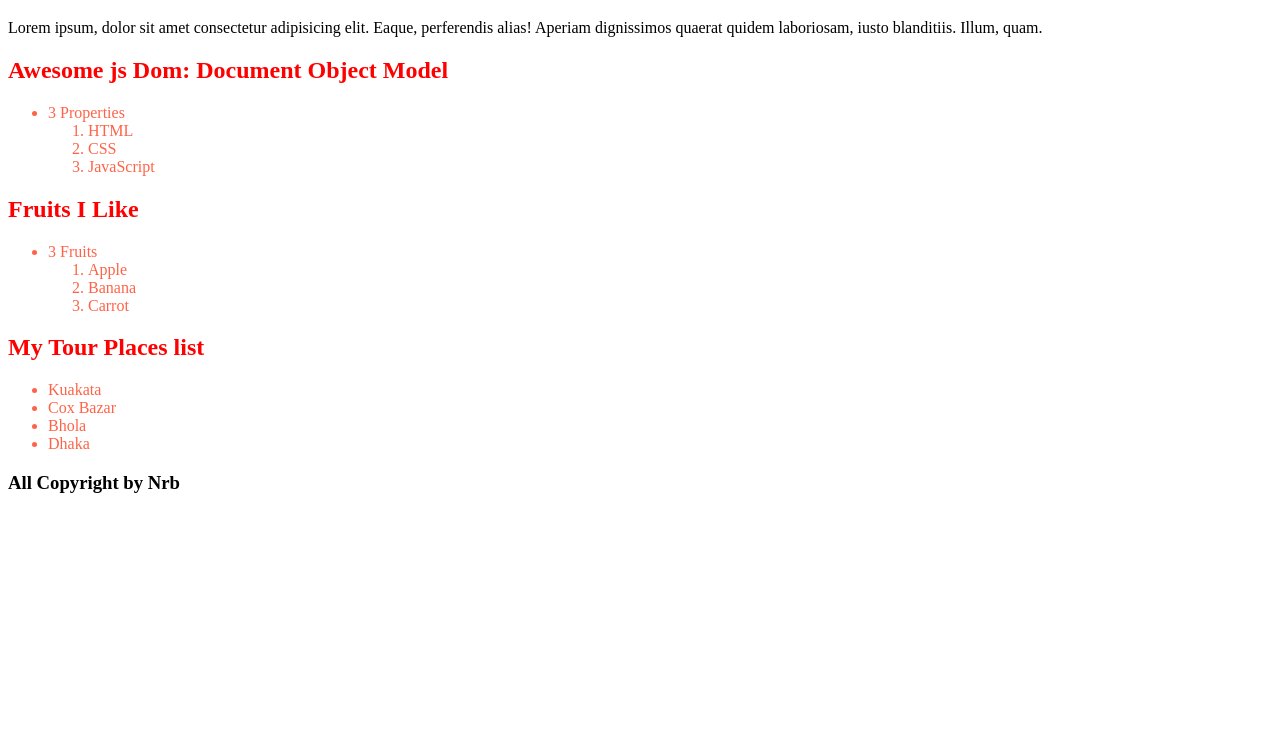
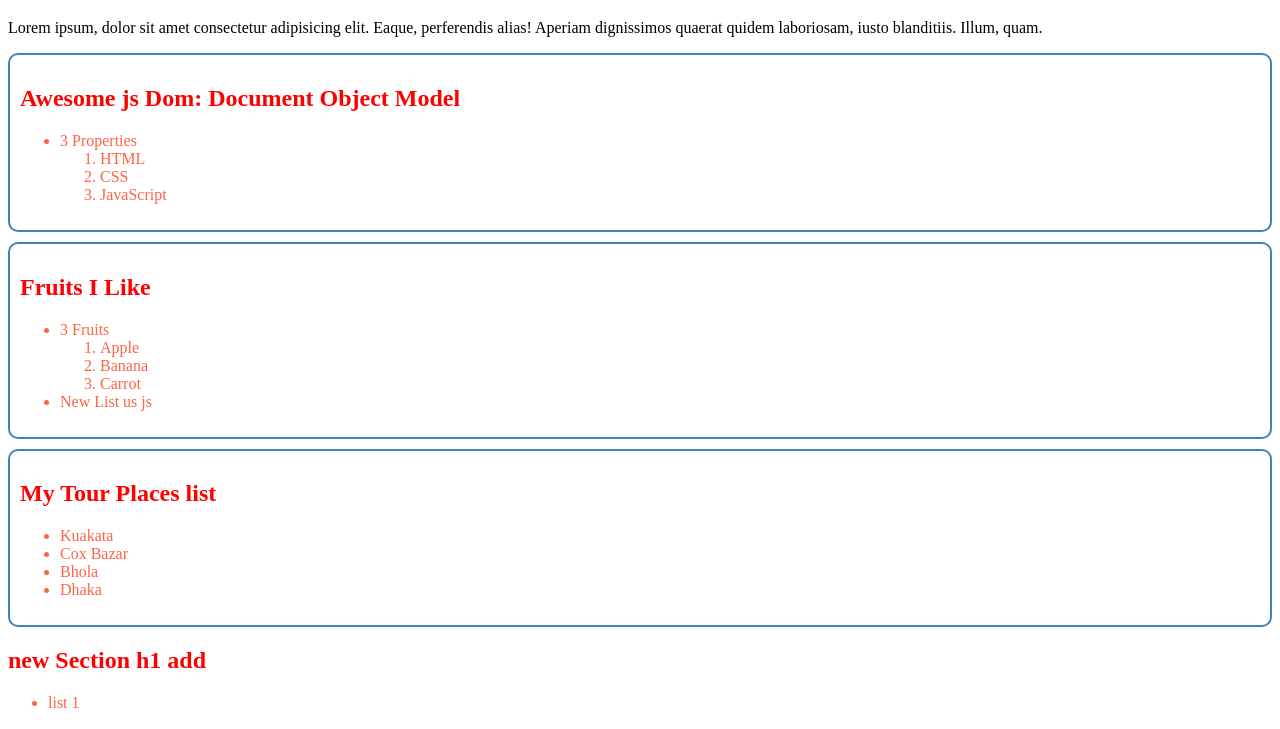
Before and after one commit to nrbnayon/practice-, a plain HTML site: page DOM Document Object Model/index.html in a window 1280 px wide. Shown: the part 61-790 px from the top of the page. Drawn offline with Linux system fonts and the light colour scheme.

Commit message:
js can manipulate  all html css elements

```diff
--- a/DOM Document Object Model/index.html
+++ b/DOM Document Object Model/index.html
@@ -27,7 +27,7 @@
         <p>Lorem ipsum, dolor sit amet consectetur adipisicing elit. Eaque, perferendis alias! Aperiam dignissimos
             quaerat quidem laboriosam, iusto blanditiis. Illum, quam.</p>
     </header>
-    <main>
+    <main id="main-content">
         <section>
             <h1>Awesome js Dom: Document Object Model</h1>
             <ul>
@@ -41,7 +41,7 @@
         </section>
         <section id="fruits">
             <h1>Fruits I Like</h1>
-            <ul>
+            <ul id="places-lists">
                 <li>3 Fruits</li>
                 <ol>
                     <li>Apple</li>
@@ -62,7 +62,7 @@
         </section>
     </main>
     <footer>
-        <h3>All Copyright by Nrb</h3>
+        <h3 id="footers" class="new class random-class bg">All Copyright by Nrb</h3>
     </footer>
     <script src="js/dom.js"></script>
 </body>
--- a/DOM Document Object Model/js/dom.js
+++ b/DOM Document Object Model/js/dom.js
@@ -1,6 +1,7 @@
 console.log("Hello DOM");
 console.log(document.body);
 
+// HTMLCollection
 const collectionLI = document.getElementsByTagName("li");
 // console.log(collectionLI);
 for (const li of collectionLI) {
@@ -26,7 +27,7 @@ for (const myPlace of imptPlaces) {
   console.log(myPlace.innerText);
 }
 
-//Query Selector
+//Query Selector Nodelists
 
 const queryForId = document.querySelectorAll("#places-title");
 
@@ -37,3 +38,83 @@ for (const li of queryForClass) {
 
 const queryForOneClass = document.querySelector(".place-container li");
 console.log(queryForOneClass);
+
+// styles, class, id
+const footer = document.getElementById("footers");
+footer.style.backgroundColor = "yellow";
+const classAttribute = footer.getAttribute("class");
+const idAttribute = footer.getAttribute("id");
+const classList = footer.classList; //DOMTokenList. i can add or remove footer.classList.add("name of class"), footer.classList.remove("name of class")
+console.log(classList);
+
+// setAttribute
+
+const fruitsArr = document.getElementsByClassName("place-container")[0];
+console.log(fruitsArr);
+const fruitsArrInnerHTML =
+  document.getElementsByClassName("place-container")[0].innerHTML;
+console.log(fruitsArrInnerHTML);
+
+const fruitsArrInnerTEXT =
+  document.getElementsByClassName("place-container")[0].innerText;
+console.log(fruitsArrInnerTEXT);
+
+// Section style using js
+
+const sections = document.querySelectorAll("section");
+console.log(sections);
+// NodeList paile for each and for of loop kora jabe, gEclassName korle for each korte partam na
+// sections.style.backgroundColor = "red";
+
+for (const section of sections) {
+  console.log(section);
+  section.style.border = "2px solid steelblue ";
+  section.style.marginBottom = " 10px";
+  section.style.borderRadius = " 10px";
+  section.style.padding = "10px";
+}
+
+const footerContainer = document.getElementById("footers");
+footerContainer.classList.add("text-center");
+// footerContainer.classList.remove("text-center");
+
+//createElement and appendChild
+const newElement = document.querySelector("#places-lists");
+const addLi = document.createElement("li");
+addLi.innerText = "New List us js";
+newElement.appendChild(addLi);
+// newElement.parentNode.parentNode.childNodes;
+console.log(newElement);
+
+// new section add
+
+// 1. where to add
+const mainNewSection = document.getElementById("main-content");
+
+// 2. what to be added
+const newSection = document.createElement("section");
+const h1 = document.createElement("h1");
+h1.innerText = "new Section h1 add";
+
+const ul = document.createElement("ul");
+const li1 = document.createElement("li");
+li1.innerText = "list 1";
+ul.appendChild(li1);
+// 3. append
+
+newSection.appendChild(h1);
+newSection.appendChild(ul);
+mainNewSection.appendChild(newSection);
+
+// set innerHTML directly
+
+const sectionDress = document.createElement("section");
+sectionDress.innerHTML = `
+<h1>My new Dress</h1>
+<ul>
+<li>Lunghi</li>
+<li>Pant</li>
+<li>T-shirt</li>
+</ul>
+`;
+mainNewSection.appendChild(sectionDress);
--- a/DOM Document Object Model/style.css
+++ b/DOM Document Object Model/style.css
@@ -0,0 +1,4 @@
+.text-center {
+    text-align: center;
+    font-size: 3rem;
+}
```
